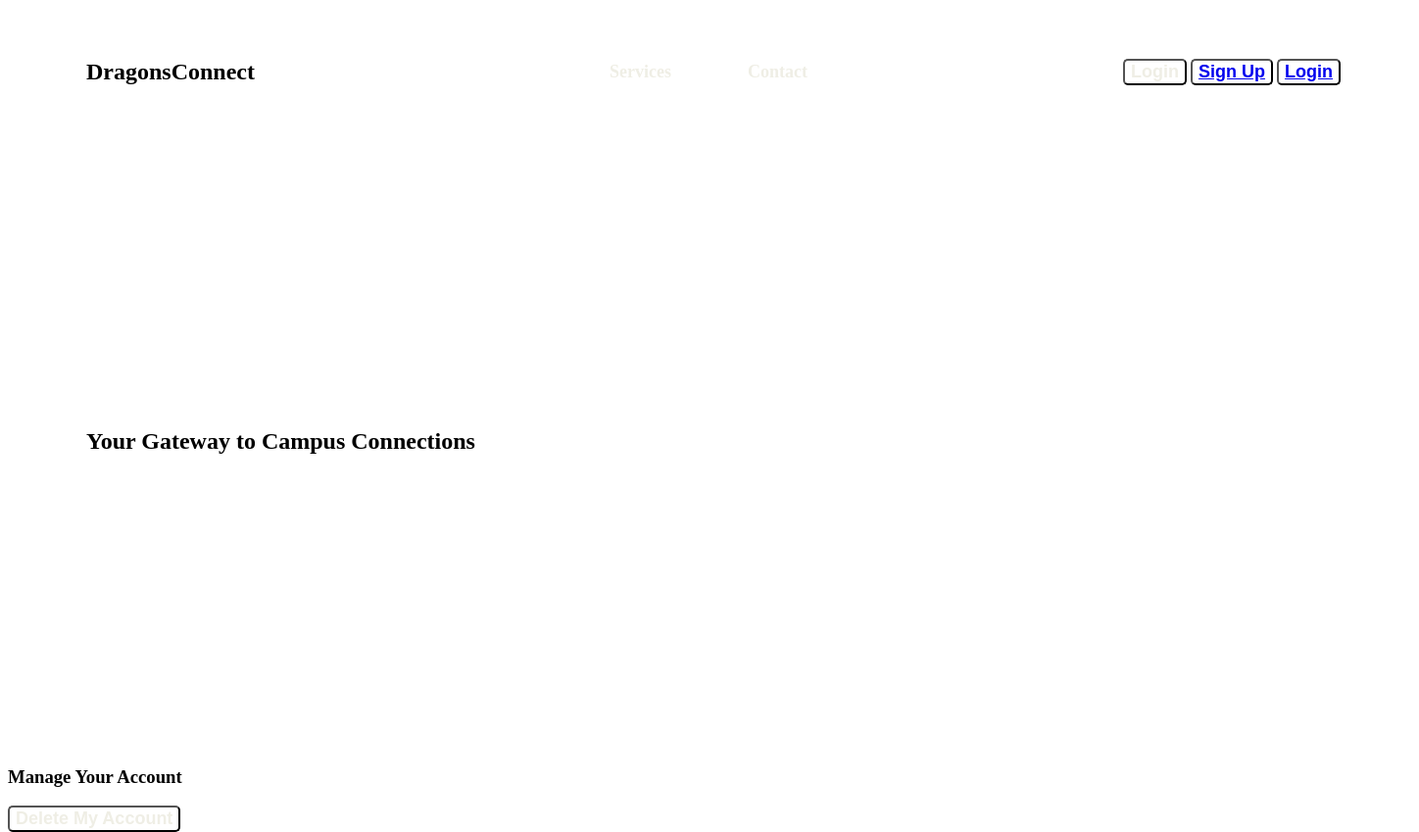
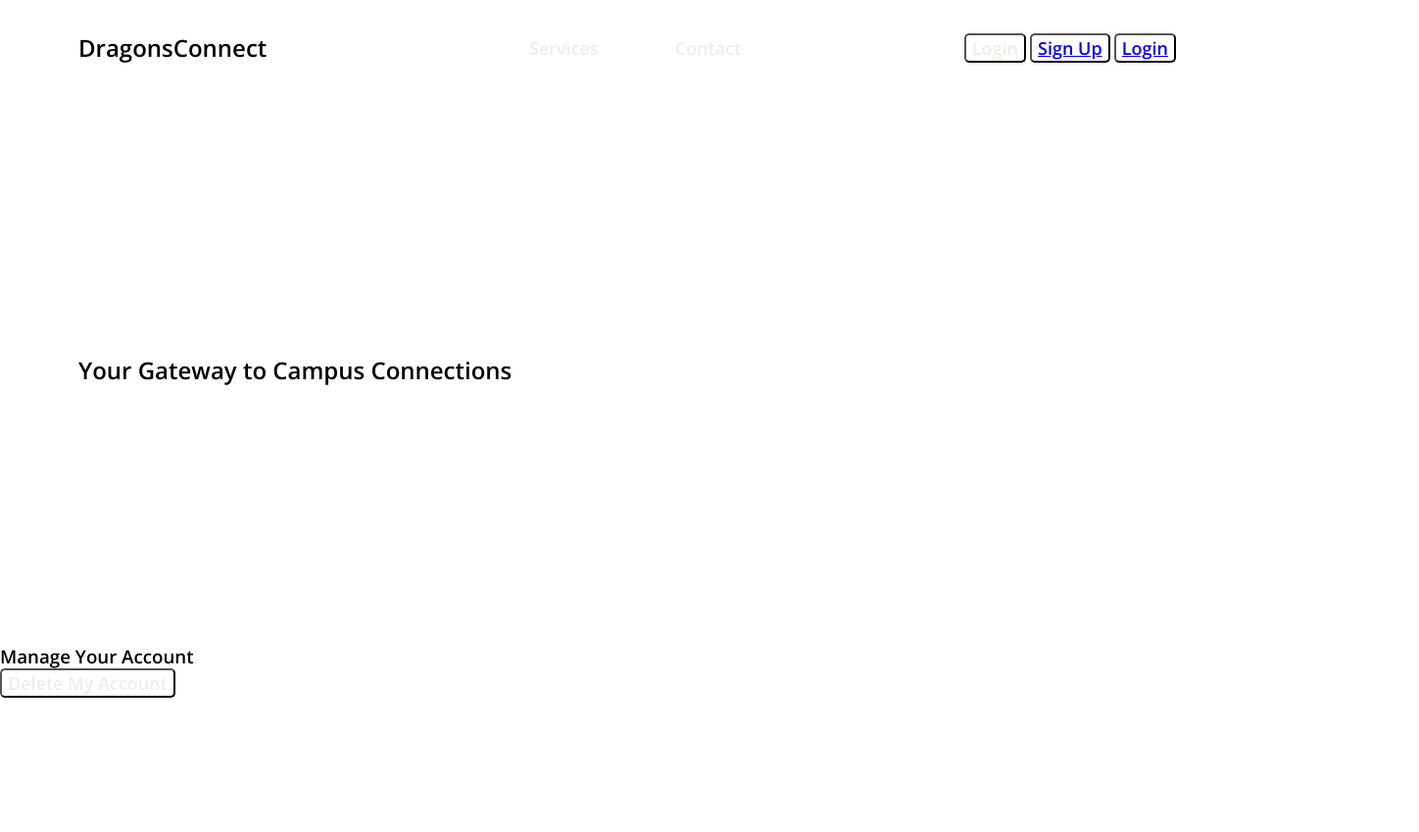
Before and after one commit to mabdulrehman08/dragonsconnect, a plain HTML site: page index.html in a window 1280 px wide. Shown: the whole page at 98% size, 1448 px wide, since content can reach past the window. After the commit the page ends 800 px from the top, so only its background shows below. Drawn offline with nearby package versions, Linux system fonts and the light colour scheme.

Commit message:
Update file styles.css

```diff
--- a/styles.css
+++ b/styles.css
@@ -1,5 +1,4 @@
-@import url("https://fonts.googleapis.com/css?family=Open+Sans:400,600,300" rel="stylesheet" type="text/css")
-
+@import url("https://fonts.googleapis.com/css?family=Open+Sans:400,600,300");
 
 *{
 	margin: 0;
```
